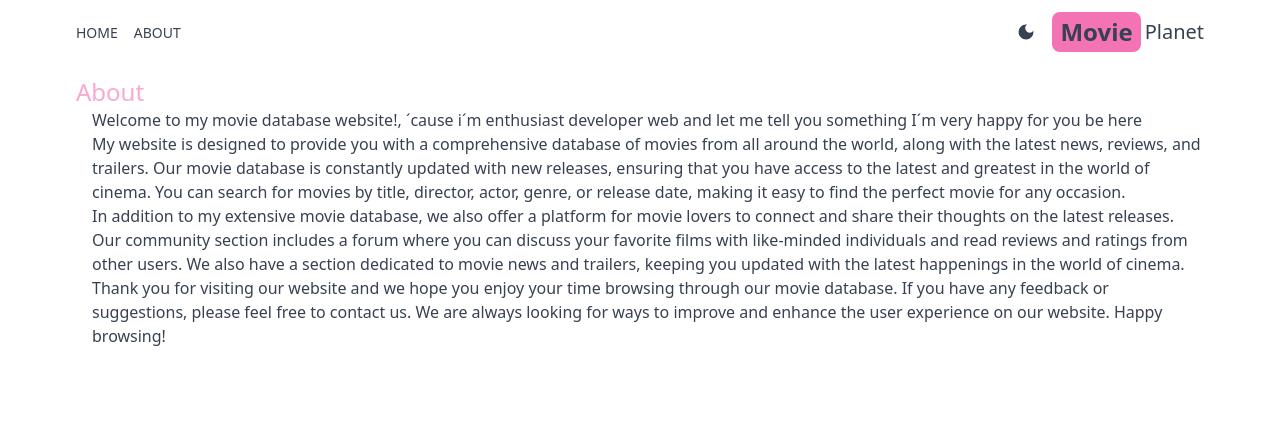
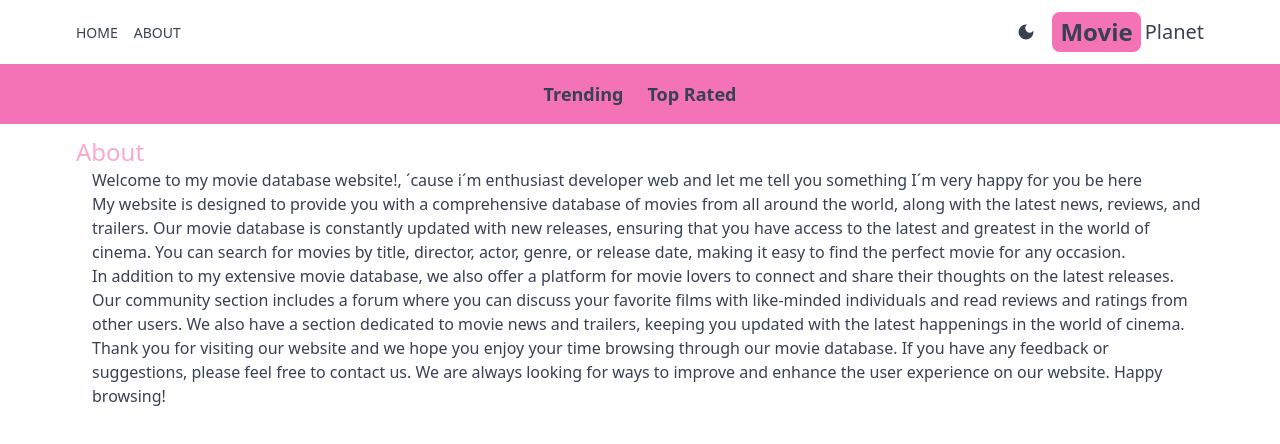
Before and after one commit to DanielaCastrejon/movie-app-next, a Next.js app: page /about in a window 1280 px wide. Shown: the top 444 px of the page. Built offline with nearby package versions, Linux system fonts and the light colour scheme.

Commit message:
Se crea navbar

```diff
--- /dev/null
+++ b/src/app/components/Navbar.jsx
@@ -0,0 +1,12 @@
+import NavbarItem from "./NavbarItem";
+
+export default function Navbar() {
+    return (
+        <div className="flex dark:bg-gray-600 bg-pink-400 p-4 lg:text-lg justify-center gap-6">
+            <NavbarItem title='Trending'
+            param='fetchTrending' />
+            <NavbarItem title='Top Rated'
+            param='fetchTopRated' />
+        </div>
+    )
+}
--- /dev/null
+++ b/src/app/components/NavbarItem.jsx
@@ -0,0 +1,22 @@
+"use client"
+
+import Link from 'next/link'
+import { useSearchParams } from 'next/navigation'
+import React from 'react'
+
+export default function NavbarItem({title, param})
+{
+    const searchParams = useSearchParams();
+    const genre = searchParams.get('genre');
+    return (
+        <div>
+            <Link
+                className={`hover:text-pink-600 font-semibold ${
+                    genre === param
+                    ? 'underline underline-offset-8 decoration-4 decoration-pink-500 rounded-lg'
+                    : ''}`}
+
+            href={`/genre${param}`}>{title}</Link>
+        </div>
+    )
+}
--- a/src/app/layout.js
+++ b/src/app/layout.js
@@ -2,6 +2,7 @@
 import "./globals.css";
 import Header from "./components/Header";
 import Providers from "./Providers";
+import Navbar from "./components/Navbar";
 
 const geistSans = localFont({
   src: "./fonts/GeistVF.woff",
@@ -27,6 +28,7 @@
       >
         <Providers>
             <Header/>
+            <Navbar/>
             {children}
         </Providers>
       </body>
```
